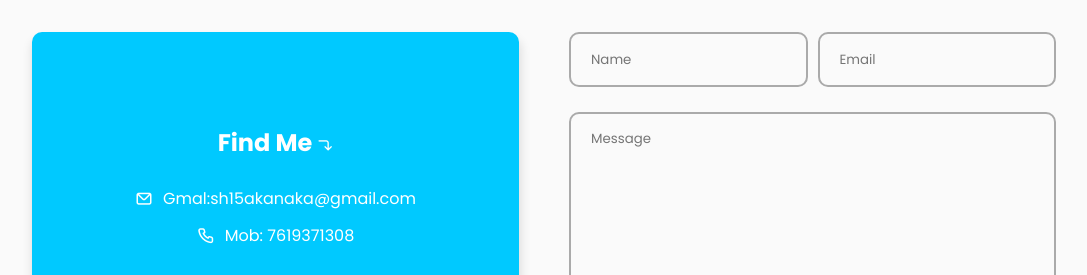
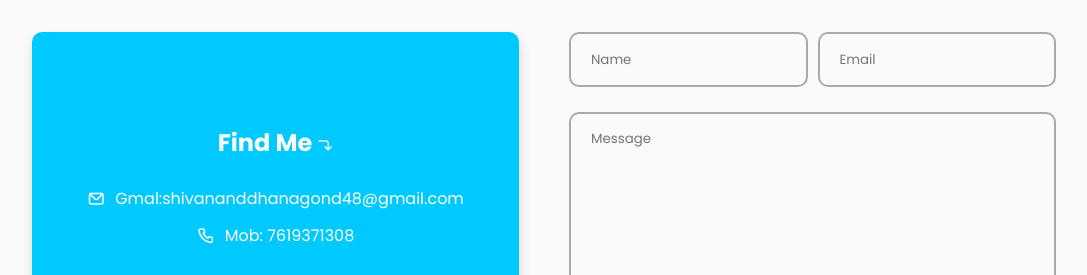
Before and after one commit to kanaka308/kanaka308.github.io, a plain HTML site: page index.html in a window 1280 px wide. Shown: the part 2621-2896 px from the top of the page, without its empty margins (96-1183 px from the left). Drawn offline with nearby package versions, Linux system fonts and the light colour scheme.

Commit message:
Update index.html

```diff
--- a/index.html
+++ b/index.html
@@ -253,7 +253,7 @@
              <div class="col">
                 <div class="contact-info">
                     <h2>Find Me <i class="uil uil-corner-right-down"></i></h2>
-                    <p><i class="uil uil-envelope"></i> Gmal:sh15akanaka@gmail.com</p>
+                    <p><i class="uil uil-envelope"></i> Gmal:shivananddhanagond48@gmail.com</p>
                     <p><i class="uil uil-phone"></i>Mob: 7619371308</p>
                 </div>
              </div>
```
